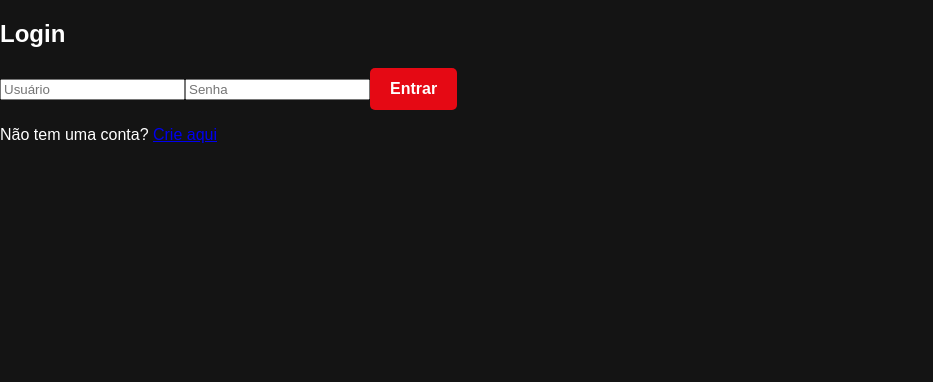
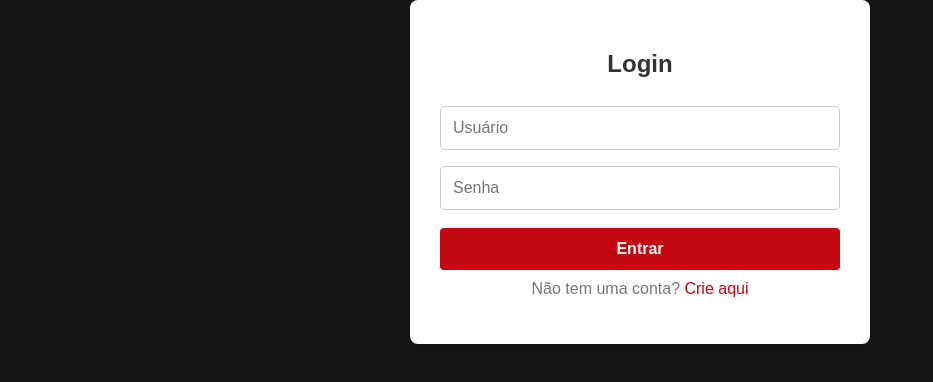
Before and after one commit to lenagomesz/LenaFlix, a React (Create React App) app: page /login in a window 1280 px wide. Shown: the top 382 px of the page, without its empty margins (0-933 px from the left). Built offline with nearby package versions, Linux system fonts and the light colour scheme; no server answers.

Commit message:
Mudanças

```diff
--- a/src/App.css
+++ b/src/App.css
@@ -245,7 +245,8 @@ button:disabled {
 .search-bar {
   display: flex;
   align-items: center;
-  background-color: black;
+  background-color: rgb(0, 0, 0);
+  color: white;
   border: 2px solid #e50914;
   border-radius: 5px;
   overflow: hidden;
@@ -261,11 +262,10 @@ button:disabled {
   outline: none;
   font-size: 1rem;
   color: white;
-  background-color: black;
 }
 
 .search-bar input::placeholder {
-  color: #aaa;
+  color: #ffffff;
 }
 
 .search-bar button {
@@ -301,3 +301,156 @@ button:disabled {
     font-size: 0.9rem;
   }
 }
+.profile-container {
+  padding: 20px;
+  max-width: 500px;
+  margin: 0 auto;
+  text-align: center;
+}
+
+.profile-info {
+  display: flex;
+  flex-direction: column;
+  gap: 10px;
+}
+
+.profile-info label {
+  font-weight: bold;
+}
+
+.profile-info input {
+  padding: 10px;
+  font-size: 14px;
+  width: 100%;
+  margin-top: 5px;
+}
+
+.profile-info button {
+  padding: 10px;
+  font-size: 16px;
+  margin-top: 10px;
+  cursor: pointer;
+}
+
+.profile-info img {
+  margin-top: 10px;
+  border-radius: 50%;
+}
+.footer {
+  background-color: #101010;
+  color: white;
+  text-align: center;
+  padding: 20px 0;
+  position: relative;
+  bottom: 0;
+  width: 100%;
+  font-size: 14px;
+}
+
+.footer p {
+  margin: 0;
+}
+
+.footer-links {
+  margin-top: 10px;
+}
+
+.footer-link {
+  color: #d1d1d1;
+  margin: 0 15px;
+  text-decoration: none;
+  font-size: 14px;
+}
+
+.footer-link:hover {
+  color: #f1f1f1;
+}
+
+@media (max-width: 768px) {
+  .footer {
+    padding: 15px 0;
+  }
+
+  .footer-links {
+    display: flex;
+    flex-direction: column;
+    align-items: center;
+  }
+
+  .footer-link {
+    margin: 5px 0;
+  }
+}
+.login-container,
+.signup-container {
+  display: flex;
+  justify-content: center;
+  align-items: center;
+  width: 100%;
+  height: 100%;
+}
+
+.login-card,
+.signup-card {
+  background-color: #fff;
+  border-radius: 8px;
+  box-shadow: 0 4px 12px rgba(0, 0, 0, 0.1);
+  padding: 30px;
+  width: 100%;
+  max-width: 400px;
+}
+
+.login-title,
+.signup-title {
+  font-size: 24px;
+  color: #333;
+  text-align: center;
+  margin-bottom: 20px;
+}
+
+.login-form,
+.signup-form {
+  display: flex;
+  flex-direction: column;
+}
+
+.login-input,
+.signup-input {
+  padding: 12px;
+  margin: 8px 0;
+  border: 1px solid #ccc;
+  border-radius: 4px;
+  font-size: 16px;
+}
+
+.login-button,
+.signup-button {
+  padding: 12px;
+  margin-top: 10px;
+  background-color: #c40812;
+  color: white;
+  border: none;
+  border-radius: 4px;
+  font-size: 16px;
+  cursor: pointer;
+}
+
+.login-button:hover,
+.signup-button:hover {
+  background-color: #c40812;
+}
+
+.signup-link {
+  text-align: center;
+  margin-top: 10px;
+  color: #777;
+}
+
+.signup-link a {
+  color: #c40812;
+  text-decoration: none;
+}
+
+.signup-link a:hover {
+  text-decoration: underline;
+}
--- a/src/App.jsx
+++ b/src/App.jsx
@@ -14,6 +14,7 @@ import SearchBar from "./SearchBar";
 import Menu from "./Menu";
 import Favorites from "./Favorites";
 import Footer from "./Footer";
+import Profile from "./Profile";
 import Login from "./Login";
 import Signup from "./Signup";
 import "./App.css";
@@ -97,6 +98,7 @@ const App = () => {
             <Route path="/" element={<Navigate to="/login" />} />
             <Route path="/login" element={<Login onLogin={login} />} />
             <Route path="/signup" element={<Signup />} />
+            <Route path="/profile" element={<Profile />} />
           </Routes>
         ) : (
           <>
@@ -108,7 +110,7 @@ const App = () => {
                 <Filter onFilter={handleFilter} />
 
                 <Link to="/favorites">
-                  <button className="favorites-button">Favoritos</button>
+                  <button className="ffilter-button">Favoritos</button>
                 </Link>
               </div>
             </header>
@@ -136,6 +138,7 @@ const App = () => {
                 path="/favorites"
                 element={<Favorites favorites={favorites} />}
               />
+              <Route path="/profile" element={<Profile />} />
               <Route path="*" element={<Navigate to="/" />} />
             </Routes>
             <Footer />
--- a/src/Filter.jsx
+++ b/src/Filter.jsx
@@ -1,9 +1,9 @@
-import React, { useState } from 'react';
-import { FaFilter } from 'react-icons/fa'; // Instale react-icons se não tiver
+import React, { useState } from "react";
+import { FaFilter } from "react-icons/fa";
 
 const Filter = ({ onFilter }) => {
   const [isOpen, setIsOpen] = useState(false);
-  const [sortType, setSortType] = useState('');
+  const [sortType, setSortType] = useState("");
 
   const toggleDropdown = () => setIsOpen(!isOpen);
 
@@ -16,12 +16,16 @@ const Filter = ({ onFilter }) => {
   return (
     <div className="filter">
       <button className="filter-button" onClick={toggleDropdown}>
-        <FaFilter /> Filtrar
+        Filtrar
       </button>
       {isOpen && (
         <div className="filter-options">
-          <button onClick={() => handleSortChange('alphabetical')}>Ordenar Alfabéticamente</button>
-          <button onClick={() => handleSortChange('rating')}>Filtrar por Número de Avaliações</button>
+          <button onClick={() => handleSortChange("alphabetical")}>
+            Ordenar Alfabéticamente
+          </button>
+          <button onClick={() => handleSortChange("rating")}>
+            Filtrar por Número de Avaliações
+          </button>
         </div>
       )}
     </div>
--- a/src/Footer.jsx
+++ b/src/Footer.jsx
@@ -1,9 +1,21 @@
-import React from 'react';
+import React from "react";
+import "./App.css";
 
 const Footer = () => {
   return (
     <footer className="footer">
       <p>© 2024 LenaFlix. Todos os direitos reservados.</p>
+      <div className="footer-links">
+        <a href="/about" className="footer-link">
+          Sobre
+        </a>
+        <a href="/contact" className="footer-link">
+          Contato
+        </a>
+        <a href="/privacy" className="footer-link">
+          Política de Privacidade
+        </a>
+      </div>
     </footer>
   );
 };
--- a/src/Login.jsx
+++ b/src/Login.jsx
@@ -21,27 +21,32 @@ const Login = ({ onLogin }) => {
   };
 
   return (
-    <div className="login">
-      <h2>Login</h2>
-      <form onSubmit={handleLogin}>
+    <div className="login-container">
+      <div className="login-card">
+        <h2 className="login-title">Login</h2>
+        <form onSubmit={handleLogin} className="login-form">
           <input
             type="text"
+            className="login-input"
             placeholder="Usuário"
             value={username}
             onChange={(e) => setUsername(e.target.value)}
           />
           <input
             type="password"
+            className="login-input"
             placeholder="Senha"
             value={password}
             onChange={(e) => setPassword(e.target.value)}
           />
-        <button type="submit">Entrar</button>
+          <button type="submit" className="login-button">
+            Entrar
+          </button>
         </form>
-
-      <p>
+        <p className="signup-link">
           Não tem uma conta? <Link to="/signup">Crie aqui</Link>
         </p>
+      </div>
     </div>
   );
 };
--- a/src/Menu.jsx
+++ b/src/Menu.jsx
@@ -1,11 +1,17 @@
 import React, { useState } from "react";
-import { Link } from "react-router-dom";
+import { Link, useNavigate } from "react-router-dom";
 
 const Menu = ({ onLogout, isAuthenticated }) => {
   const [isMenuOpen, setIsMenuOpen] = useState(false);
+  const navigate = useNavigate();
 
   const toggleMenu = () => {
     setIsMenuOpen(!isMenuOpen);
+  };
+
+  const handleLogout = () => {
+    onLogout();
+    navigate("/login");
   };
 
   return (
@@ -22,7 +28,14 @@ const Menu = ({ onLogout, isAuthenticated }) => {
             {isAuthenticated ? (
               <>
                 <li>
-                  <button onClick={onLogout}>Deslogar</button>
+                  <Link to="/profile">Perfil</Link>
+                </li>
+                <li>
+                  <Link to="/favorites">Favoritos</Link>
+                </li>
+
+                <li>
+                  <button onClick={handleLogout}>Deslogar</button>
                 </li>
               </>
             ) : (
--- a/src/MovieDetails.jsx
+++ b/src/MovieDetails.jsx
@@ -64,7 +64,7 @@ const MovieDetails = ({ toggleFavorite, favorites }) => {
   };
 
   const handleShare = async () => {
-    const pageUrl = window.location.href; // Obtém o link da página atual
+    const pageUrl = window.location.href;
     try {
       if (navigator.share) {
         await navigator.share({
--- /dev/null
+++ b/src/Profile.jsx
@@ -0,0 +1,99 @@
+import React, { useState, useEffect } from "react";
+
+const Profile = () => {
+  const [userInfo, setUserInfo] = useState({
+    name: "",
+    photo: "",
+  });
+  const [isEditing, setIsEditing] = useState(false);
+  const [newName, setNewName] = useState("");
+  const [newPhoto, setNewPhoto] = useState(null);
+
+  useEffect(() => {
+    const storedUserInfo = JSON.parse(localStorage.getItem("userInfo")) || {
+      name: " Usuário",
+      photo: "",
+    };
+    setUserInfo(storedUserInfo);
+  }, []);
+
+  const handleChange = (e) => {
+    const { name, value } = e.target;
+    setNewName(value);
+  };
+
+  const handleSave = () => {
+    const updatedUserInfo = {
+      name: newName || userInfo.name,
+      photo: newPhoto || userInfo.photo,
+    };
+    setUserInfo(updatedUserInfo);
+    localStorage.setItem("userInfo", JSON.stringify(updatedUserInfo));
+    setIsEditing(false);
+  };
+
+  const handleEdit = () => {
+    setNewName(userInfo.name);
+    setNewPhoto(userInfo.photo);
+    setIsEditing(true);
+  };
+
+  const pickImage = (e) => {
+    const file = e.target.files[0];
+    if (file) {
+      const reader = new FileReader();
+      reader.onloadend = () => {
+        setNewPhoto(reader.result);
+      };
+      reader.readAsDataURL(file);
+    }
+  };
+
+  return (
+    <div className="profile-container">
+      <h2>Perfil do Usuário</h2>
+      <div className="profile-info">
+        <div>
+          <label htmlFor="name">Nome:</label>
+          {isEditing ? (
+            <input
+              type="text"
+              id="name"
+              name="name"
+              value={newName}
+              onChange={handleChange}
+            />
+          ) : (
+            <span>{userInfo.name}</span>
+          )}
+        </div>
+
+        <div>
+          <label htmlFor="photo">Foto de Perfil:</label>
+          {isEditing ? (
+            <>
+              <input type="file" accept="image/*" onChange={pickImage} />
+              {newPhoto && (
+                <img src={newPhoto} alt="Pré-visualização" width="100" />
+              )}
+            </>
+          ) : (
+            userInfo.photo && (
+              <img src={userInfo.photo} alt="Foto de Perfil" width="100" />
+            )
+          )}
+        </div>
+
+        <div>
+          {isEditing ? (
+            <button onClick={handleSave}>Salvar</button>
+          ) : (
+            <button onClick={handleEdit}>Editar</button>
+          )}
+        </div>
+      </div>
+    </div>
+  );
+};
+
+export default Profile;
--- a/src/Signup.jsx
+++ b/src/Signup.jsx
@@ -4,39 +4,42 @@ import { useNavigate } from "react-router-dom";
 const Signup = () => {
   const [username, setUsername] = useState("");
   const [password, setPassword] = useState("");
-  const navigate = useNavigate(); // Hook de navegação
+  const navigate = useNavigate();
 
   const handleSignup = (e) => {
     e.preventDefault();
 
-    // Armazenando os dados do usuário no localStorage
     const user = { username, password };
     localStorage.setItem("user", JSON.stringify(user));
 
     alert("Usuário cadastrado com sucesso!");
-
-    // Redireciona para a tela de login
     navigate("/login");
   };
 
   return (
-    <div className="signup">
-      <h2>Cadastro</h2>
-      <form onSubmit={handleSignup}>
+    <div className="signup-container">
+      <div className="signup-card">
+        <h2 className="signup-title">Cadastro</h2>
+        <form onSubmit={handleSignup} className="signup-form">
           <input
             type="text"
+            className="signup-input"
             placeholder="Usuário"
             value={username}
             onChange={(e) => setUsername(e.target.value)}
           />
           <input
             type="password"
+            className="signup-input"
             placeholder="Senha"
             value={password}
             onChange={(e) => setPassword(e.target.value)}
           />
-        <button type="submit">Cadastrar</button>
+          <button type="submit" className="signup-button">
+            Cadastrar
+          </button>
         </form>
+      </div>
     </div>
   );
 };
```
Lines whose indentation alone changed are shown as unchanged.
